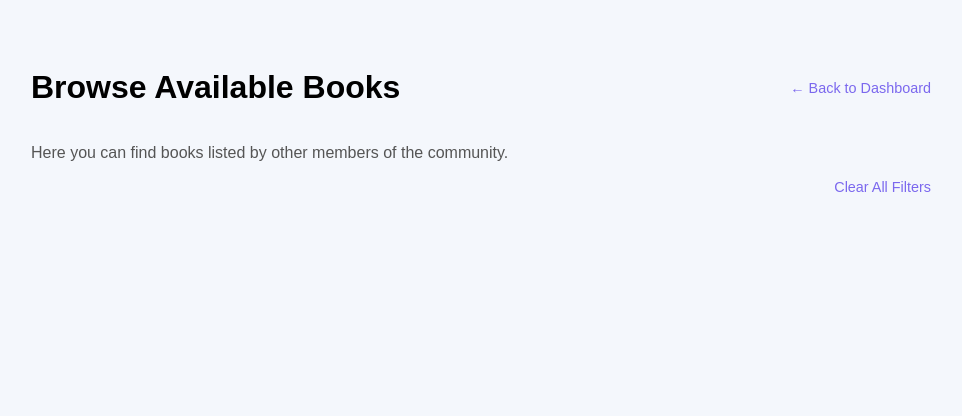
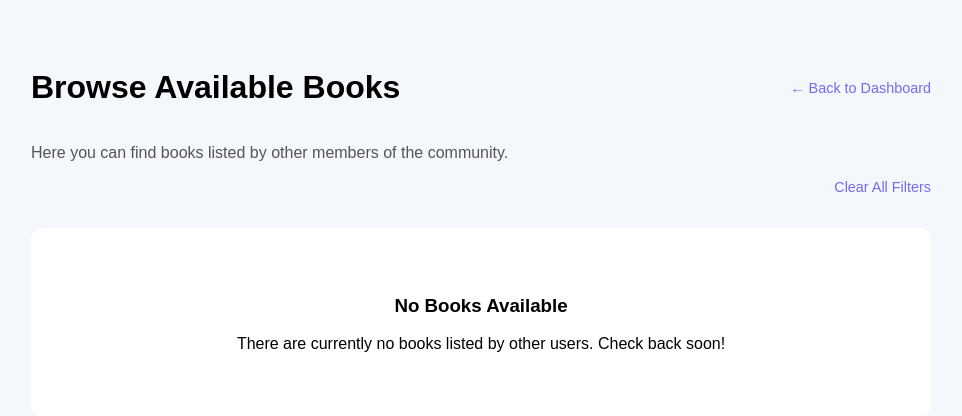
Before and after one commit to Mohammad83233/book_loop, a Django app: page /browse/ in a window 1280 px wide. Shown: the top 416 px of the page, without its empty margins (159-1121 px from the left). Run offline with Django 5.2, Linux system fonts and the light colour scheme; a user stored in the database is signed in; tables that the repository leaves empty hold one stand-in row (values such as "Sample post").

Commit message:
edited empty section in browsing page

```diff
--- a/logP/home/templates/home/browse_books.html
+++ b/logP/home/templates/home/browse_books.html
@@ -207,7 +207,15 @@
                 </div>
             </div>
         {% empty %}
-            <!-- ... (your empty state code) ... -->
+                    <div style="text-align: center; padding: 3rem; background-color: #fff; border-radius: 12px;">
+                {% if search_query or selected_genre_id or selected_condition %}
+                    <h3>No Books Found</h3>
+                    <p>Your search or filter criteria did not match any books. Try clearing the filters.</p>
+                {% else %}
+                    <h3>No Books Available</h3>
+                    <p>There are currently no books listed by other users. Check back soon!</p>
+                {% endif %}
+            </div>
         {% endfor %}
     </div>
 </div>
```
